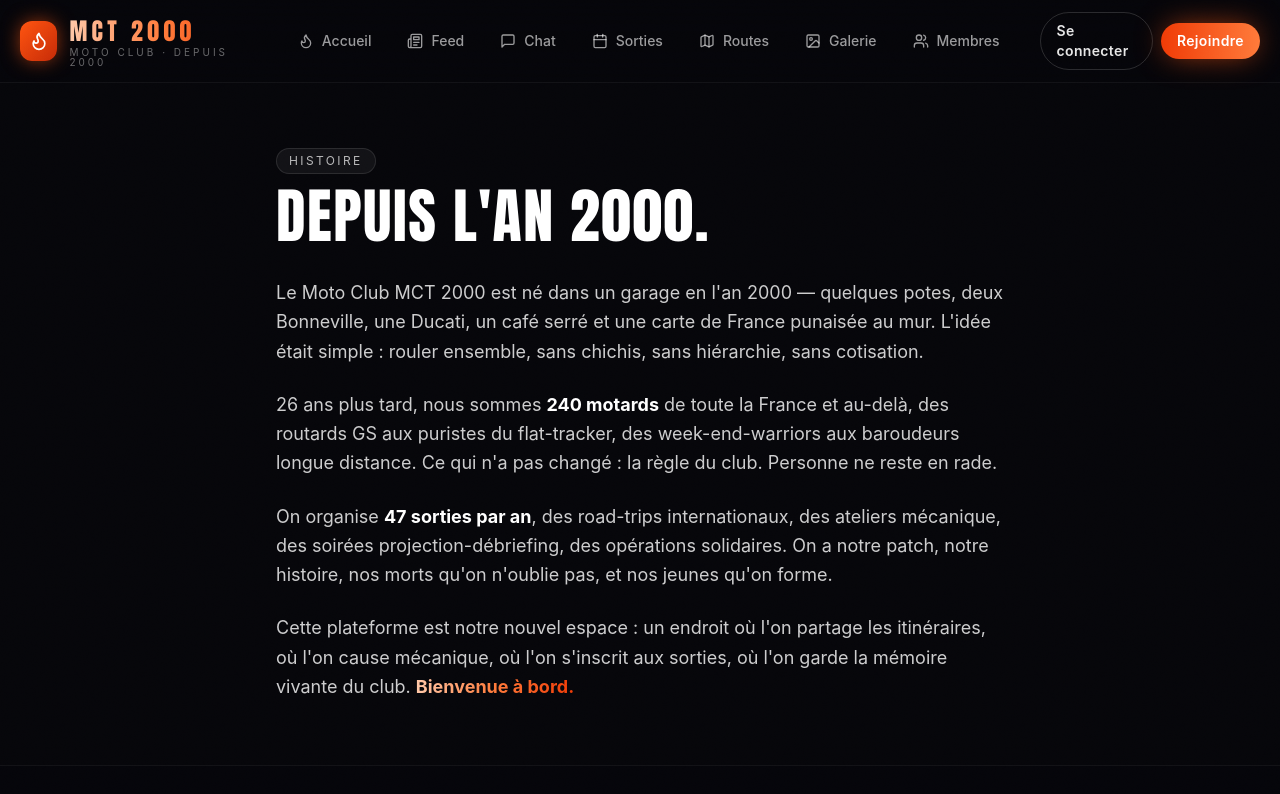
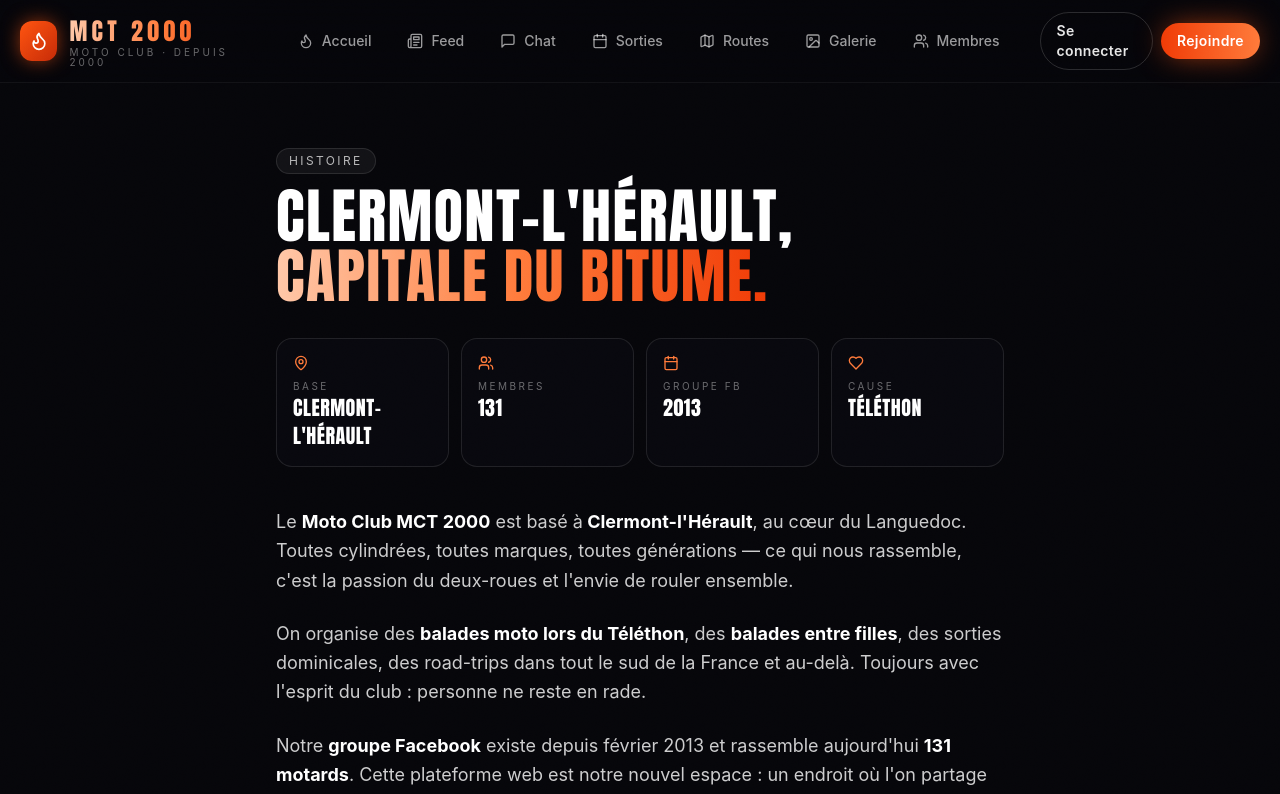
Before and after one commit to morpheus45/MCT2000, a Next.js app: page /MCT2000/about in a window 1280 px wide. Shown: the top 794 px of the page. Built offline with nearby package versions, Linux system fonts and the light colour scheme; no server answers.

Commit message:
Inject real club data scraped from Facebook (Clermont-l'Hérault, 131 membres, Téléthon, règles officielles)

```diff
--- a/app/about/page.tsx
+++ b/app/about/page.tsx
@@ -1,34 +1,70 @@
+import { MapPin, Users, Calendar, Heart } from "lucide-react";
+
 export const metadata = { title: "L'histoire · Moto Club MCT 2000" };
 
 export default function AboutPage() {
   return (
     <section className="mx-auto max-w-3xl px-5 py-16">
       <div className="chip mb-3">Histoire</div>
-      <h1 className="heading text-6xl">Depuis l'an 2000.</h1>
-      <div className="mt-8 space-y-6 text-lg leading-relaxed text-white/80">
+      <h1 className="heading text-6xl">
+        Clermont-l'Hérault, <span className="gradient-text">capitale du bitume.</span>
+      </h1>
+
+      <div className="mt-8 grid grid-cols-2 gap-3 sm:grid-cols-4">
+        <Stat icon={MapPin} label="Base" value="Clermont-l'Hérault" />
+        <Stat icon={Users} label="Membres" value="131" />
+        <Stat icon={Calendar} label="Groupe FB" value="2013" />
+        <Stat icon={Heart} label="Cause" value="Téléthon" />
+      </div>
+
+      <div className="mt-10 space-y-6 text-lg leading-relaxed text-white/80">
         <p>
-          Le Moto Club MCT 2000 est né dans un garage en l'an 2000 — quelques potes, deux Bonneville, une Ducati, un café
-          serré et une carte de France punaisée au mur. L'idée était simple : rouler ensemble, sans
-          chichis, sans hiérarchie, sans cotisation.
+          Le <strong className="text-white">Moto Club MCT 2000</strong> est basé à
+          <strong className="text-white"> Clermont-l'Hérault</strong>, au cœur du Languedoc.
+          Toutes cylindrées, toutes marques, toutes générations — ce qui nous rassemble, c'est la
+          passion du deux-roues et l'envie de rouler ensemble.
         </p>
         <p>
-          26 ans plus tard, nous sommes <strong className="text-white">240 motards</strong> de toute
-          la France et au-delà, des routards GS aux puristes du flat-tracker, des week-end-warriors
-          aux baroudeurs longue distance. Ce qui n'a pas changé : la règle du club. Personne ne
-          reste en rade.
+          On organise des <strong className="text-white">balades moto lors du Téléthon</strong>,
+          des <strong className="text-white">balades entre filles</strong>, des sorties dominicales,
+          des road-trips dans tout le sud de la France et au-delà. Toujours avec l'esprit du club :
+          personne ne reste en rade.
         </p>
         <p>
-          On organise <strong className="text-white">47 sorties par an</strong>, des road-trips
-          internationaux, des ateliers mécanique, des soirées projection-débriefing, des opérations
-          solidaires. On a notre patch, notre histoire, nos morts qu'on n'oublie pas, et nos
-          jeunes qu'on forme.
-        </p>
-        <p>
-          Cette plateforme est notre nouvel espace : un endroit où l'on partage les itinéraires, où
+          Notre <strong className="text-white">groupe Facebook</strong> existe depuis février 2013
+          et rassemble aujourd'hui <strong className="text-white">131 motards</strong>. Cette
+          plateforme web est notre nouvel espace : un endroit où l'on partage les itinéraires, où
           l'on cause mécanique, où l'on s'inscrit aux sorties, où l'on garde la mémoire vivante du
           club. <strong className="gradient-text">Bienvenue à bord.</strong>
+        </p>
+      </div>
+
+      <div className="mt-12 rounded-2xl border border-flame-500/20 bg-flame-500/5 p-6">
+        <h2 className="heading mb-3 text-2xl">Notre engagement Téléthon</h2>
+        <p className="text-white/70">
+          Chaque année, le club roule pour le Téléthon. Une balade ouverte à tous, avec
+          inscriptions et dons reversés à l'AFM-Téléthon. C'est une fierté du club, et une tradition
+          qu'on perpétue depuis nos débuts.
         </p>
       </div>
     </section>
   );
 }
+
+function Stat({
+  icon: Icon,
+  label,
+  value,
+}: {
+  icon: React.ComponentType<{ className?: string }>;
+  label: string;
+  value: string;
+}) {
+  return (
+    <div className="rounded-2xl border border-white/10 bg-ink-900/60 p-4">
+      <Icon className="mb-2 h-4 w-4 text-flame-400" />
+      <div className="text-[10px] uppercase tracking-[0.25em] text-white/40">{label}</div>
+      <div className="heading text-xl text-white">{value}</div>
+    </div>
+  );
+}
--- /dev/null
+++ b/app/rules/page.tsx
@@ -0,0 +1,63 @@
+import { ShieldCheck, Ban, Camera } from "lucide-react";
+
+export const metadata = { title: "Règles du club · Moto Club MCT 2000" };
+
+const rules = [
+  {
+    icon: ShieldCheck,
+    title: "Soyez aimable et courtois·e",
+    body:
+      "On traite tout le monde avec respect. Il est normal d'avoir des débats constructifs, mais il est essentiel de rester aimable.",
+  },
+  {
+    icon: Ban,
+    title: "Pas de discours haineux, ni de harcèlement",
+    body:
+      "Le harcèlement sous toutes ses formes est interdit. Les commentaires dégradants sur l'origine ethnique, la religion, la culture, l'orientation sexuelle, le genre ou l'identité sexuelle ne sont pas tolérés. Nous nous réservons le droit d'expulser du groupe toute personne qui ne respecterait pas les règles basiques du club.",
+  },
+  {
+    icon: Camera,
+    title: "Photos et vidéos — vie privée",
+    body:
+      "Lorsque vous prenez des photos pendant les sorties et que vous les partagez, n'oubliez pas de flouter les plaques d'immatriculation et de demander l'autorisation aux personnes présentes et/ou concernées sur les clichés. Il en va du bon fonctionnement du club et du respect de tous. Merci.",
+  },
+];
+
+export default function RulesPage() {
+  return (
+    <section className="mx-auto max-w-3xl px-5 py-16">
+      <div className="chip mb-3">Règlement</div>
+      <h1 className="heading text-6xl">Les règles du club.</h1>
+      <p className="mt-4 max-w-2xl text-white/60">
+        Trois règles simples, fixées par les admins du club. Elles s'appliquent ici comme sur le
+        groupe Facebook. Le non-respect peut entraîner l'exclusion.
+      </p>
+
+      <ol className="mt-12 space-y-5">
+        {rules.map((r, i) => (
+          <li
+            key={r.title}
+            className="rounded-2xl border border-white/10 bg-ink-900/60 p-6 transition-all hover:border-flame-500/40"
+          >
+            <div className="flex items-start gap-4">
+              <div className="grid h-12 w-12 shrink-0 place-items-center rounded-xl bg-gradient-to-br from-flame-500 to-flame-700">
+                <r.icon className="h-6 w-6" />
+              </div>
+              <div>
+                <div className="text-xs uppercase tracking-[0.3em] text-white/40">
+                  Règle {i + 1}
+                </div>
+                <h2 className="heading mt-1 text-2xl">{r.title}</h2>
+                <p className="mt-2 text-white/70">{r.body}</p>
+              </div>
+            </div>
+          </li>
+        ))}
+      </ol>
+
+      <div className="mt-10 rounded-2xl border border-amber-500/30 bg-amber-500/5 p-5 text-sm text-amber-200">
+        En t'inscrivant sur la plateforme, tu confirmes avoir lu et accepté ces règles. Bonne route.
+      </div>
+    </section>
+  );
+}
--- a/components/Footer.tsx
+++ b/components/Footer.tsx
@@ -18,6 +18,7 @@ export default function Footer() {
           <h4 className="heading mb-3 text-sm tracking-[0.2em] text-white/80">Le club</h4>
           <ul className="space-y-2 text-sm text-white/50">
             <li><Link href="/about">L'histoire</Link></li>
+            <li><Link href="/rules">Règles du club</Link></li>
             <li><Link href="/members">Membres</Link></li>
             <li><Link href="/events">Sorties</Link></li>
             <li><Link href="/rides">Routes</Link></li>
--- a/components/Hero.tsx
+++ b/components/Hero.tsx
@@ -31,7 +31,7 @@ export default function Hero() {
             className="chip mb-6"
           >
             <span className="h-2 w-2 animate-pulse rounded-full bg-flame-500" />
-            Saison 2026 ouverte — 47 sorties au programme
+            Clermont-l'Hérault · 131 motards · saison 2026 ouverte
           </motion.div>
 
           <motion.h1
@@ -51,9 +51,9 @@ export default function Hero() {
             transition={{ duration: 0.7, delay: 0.15 }}
             className="mt-6 max-w-xl text-lg text-white/70"
           >
-            Le <strong className="text-white">Moto Club MCT 2000</strong> rassemble depuis l'an 2000 les
-            passionnés de deux-roues. Sorties dominicales, road-trips longue distance, mécanique
-            partagée — et surtout, une famille.
+            Le <strong className="text-white">Moto Club MCT 2000</strong> de Clermont-l'Hérault.
+            Toutes cylindrées, toutes marques. Balades Téléthon, sorties entre filles, road-trips
+            dans le sud — et surtout, une famille.
           </motion.p>
 
           <motion.div
@@ -78,9 +78,9 @@ export default function Hero() {
             className="mt-12 grid max-w-md grid-cols-3 gap-4 text-center"
           >
             {[
-              { v: "240+", l: "Membres" },
-              { v: "1.2M", l: "KM cumulés" },
-              { v: "47", l: "Sorties / an" },
+              { v: "131", l: "Motards" },
+              { v: "2013", l: "Sur Facebook" },
+              { v: "Téléthon", l: "Cause" },
             ].map((s) => (
               <div key={s.l} className="glass rounded-2xl p-4">
                 <div className="heading text-3xl gradient-text">{s.v}</div>
--- a/components/Stats.tsx
+++ b/components/Stats.tsx
@@ -3,11 +3,11 @@
 import { motion } from "framer-motion";
 
 const rows = [
-  { year: "2000", evt: "Fondation du club", note: "5 motards, un café, une idée." },
-  { year: "2008", evt: "Premier road-trip Maroc", note: "12 jours, 5 200 km, 14 motos." },
-  { year: "2015", evt: "100ème membre", note: "Le club passe les 100 cartes." },
-  { year: "2020", evt: "20 ans — édition spéciale", note: "Patch anniversaire, ride autour de la France." },
-  { year: "2026", evt: "Plateforme web lancée", note: "Le club entre dans une nouvelle ère." },
+  { year: "2000", evt: "Naissance du club", note: "Quelques motards à Clermont-l'Hérault — le Moto Club MCT 2000." },
+  { year: "2013", evt: "Le club arrive sur Facebook", note: "Le groupe est créé le 10 février 2013. Premiers posts, premières balades partagées." },
+  { year: "2018", evt: "Tradition Téléthon", note: "Le club organise sa balade annuelle pour le Téléthon. Tradition désormais ancrée." },
+  { year: "2022", evt: "Nouvelle identité", note: "Le club affirme son nom : Moto Club MCT 2000." },
+  { year: "2026", evt: "Plateforme web lancée", note: "Chat, feed, sorties, galerie — le club entre dans une nouvelle ère." },
 ];
 
 export default function Stats() {
@@ -17,7 +17,7 @@ export default function Stats() {
         <div className="mb-12">
           <div className="chip mb-4">Histoire</div>
           <h2 className="heading text-5xl md:text-6xl">
-            <span className="gradient-text">26 ans</span> sur la route.
+            <span className="gradient-text">26 ans</span> sur la route — et ça continue.
           </h2>
         </div>
 
--- a/components/UpcomingTeaser.tsx
+++ b/components/UpcomingTeaser.tsx
@@ -6,25 +6,25 @@ import { Calendar, MapPin, Users } from "lucide-react";
 
 const upcoming = [
   {
-    date: "18 mai",
-    title: "Sortie matinale — Gorges du Verdon",
-    where: "Castellane → Moustiers",
-    riders: 14,
+    date: "24 mai",
+    title: "Balade entre filles — Lac du Salagou",
+    where: "Clermont-l'Hérault → Salagou (boucle)",
+    riders: 12,
     img: "https://images.unsplash.com/photo-1558981806-ec527fa84c39?q=80&w=1200&auto=format&fit=crop",
   },
   {
-    date: "25 mai",
-    title: "Atelier mécanique — chaîne & pignons",
-    where: "Atelier Marc, Lyon 7e",
-    riders: 8,
-    img: "https://images.unsplash.com/photo-1568772585407-9361f9bf3a87?q=80&w=1200&auto=format&fit=crop",
+    date: "7 juin",
+    title: "Sortie dominicale — Cirque de Mourèze",
+    where: "Départ place de la Mairie, 9h",
+    riders: 18,
+    img: "https://images.unsplash.com/photo-1547549082-6bc09f2049ae?q=80&w=1200&auto=format&fit=crop",
   },
   {
-    date: "1 juin",
-    title: "Road-trip — Col de la Bonette",
-    where: "Le plus haut col d'Europe",
-    riders: 22,
-    img: "https://images.unsplash.com/photo-1547549082-6bc09f2049ae?q=80&w=1200&auto=format&fit=crop",
+    date: "5 déc.",
+    title: "Téléthon — balade caritative",
+    where: "Clermont-l'Hérault, dons AFM",
+    riders: 42,
+    img: "https://images.unsplash.com/photo-1571068316344-75bc76f77890?q=80&w=1200&auto=format&fit=crop",
   },
 ];
 
```
